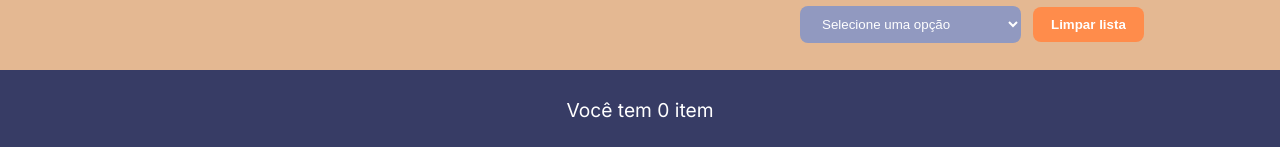
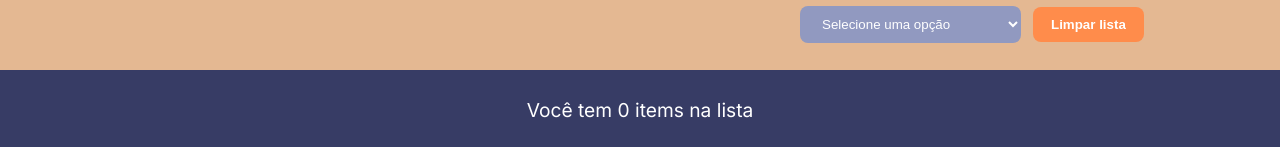
Before and after one commit to Luis-avellar/apt-espaco--mulher, a React (Vite) app: page / in a window 1280 px wide. Shown: the part 950-1097 px from the top of the page. Built offline with nearby package versions, Linux system fonts and the light colour scheme.

Commit message:
Refactor: Simplify logic for dynamic footer

```diff
--- a/src/app.jsx
+++ b/src/app.jsx
@@ -2,6 +2,31 @@ import { FaXmark } from 'react-icons/fa6'
 import { useState } from 'react'
 
 const arrIDs = Array.from({ length: 12 }, () => crypto.randomUUID())
+
+const Stats = ({ product }) => {
+	const storedItems = product.reduce((acc, item) => {
+		return item.stored ? acc + 1 : acc
+	}, 0)
+	const percetageStored =
+		product.length === 0 ? 0 : ((storedItems / product.length) * 100).toFixed(0)
+
+	const singularOrPlural = product.length === 1 ? 'item' : 'items'
+
+	return (
+		<footer>
+			<div className='container-form'>
+				<p>
+					{`Você tem ${product.length} ${singularOrPlural} na lista `}
+					{product.length > 0 && (
+						<span>
+							e já guardou {storedItems} ({percetageStored}%)
+						</span>
+					)}
+				</p>
+			</div>
+		</footer>
+	)
+}
 
 const App = () => {
 	const [product, setProduct] = useState([])
@@ -126,45 +151,7 @@ const App = () => {
 				</div>
 			</section>
 
-			<footer>
-				<div className='container-form'>
-					<p>
-						{product.length === 0
-							? `Você tem ${product.length} item`
-							: product.reduce((_, item) => {
-									const percetageStoredItems = (
-										(storedItems / product.length) *
-										100
-									).toFixed(0)
-
-									if (item.stored) {
-										storedItems++
-										const percetageStoredItems = (
-											(storedItems / product.length) *
-											100
-										).toFixed(0)
-
-										return `Você tem ${product.length} ${
-											product.length <= 1 ? 'item' : 'itens'
-										} e já guardou ${storedItems} (${percetageStoredItems}%)`
-									}
-									if (product.length <= 1) {
-										return `Você tem ${product.length} ${
-											product.length <= 1 ? 'item' : 'itens'
-										} e já guardou ${storedItems} (${percetageStoredItems}%)`
-									}
-
-									return storedItems
-										? `Você tem ${product.length} ${
-												product.length <= 1 ? 'item' : 'itens'
-										  } e já guardou ${storedItems} (${percetageStoredItems}%)`
-										: `Você tem ${product.length} ${
-												product.length <= 1 ? 'item' : 'itens'
-										  } na lista e já guardou ${storedItems} (${percetageStoredItems}%)`
-							  }, '')}
-					</p>
-				</div>
-			</footer>
+			<Stats product={product} />
 		</>
 	)
 }
```
